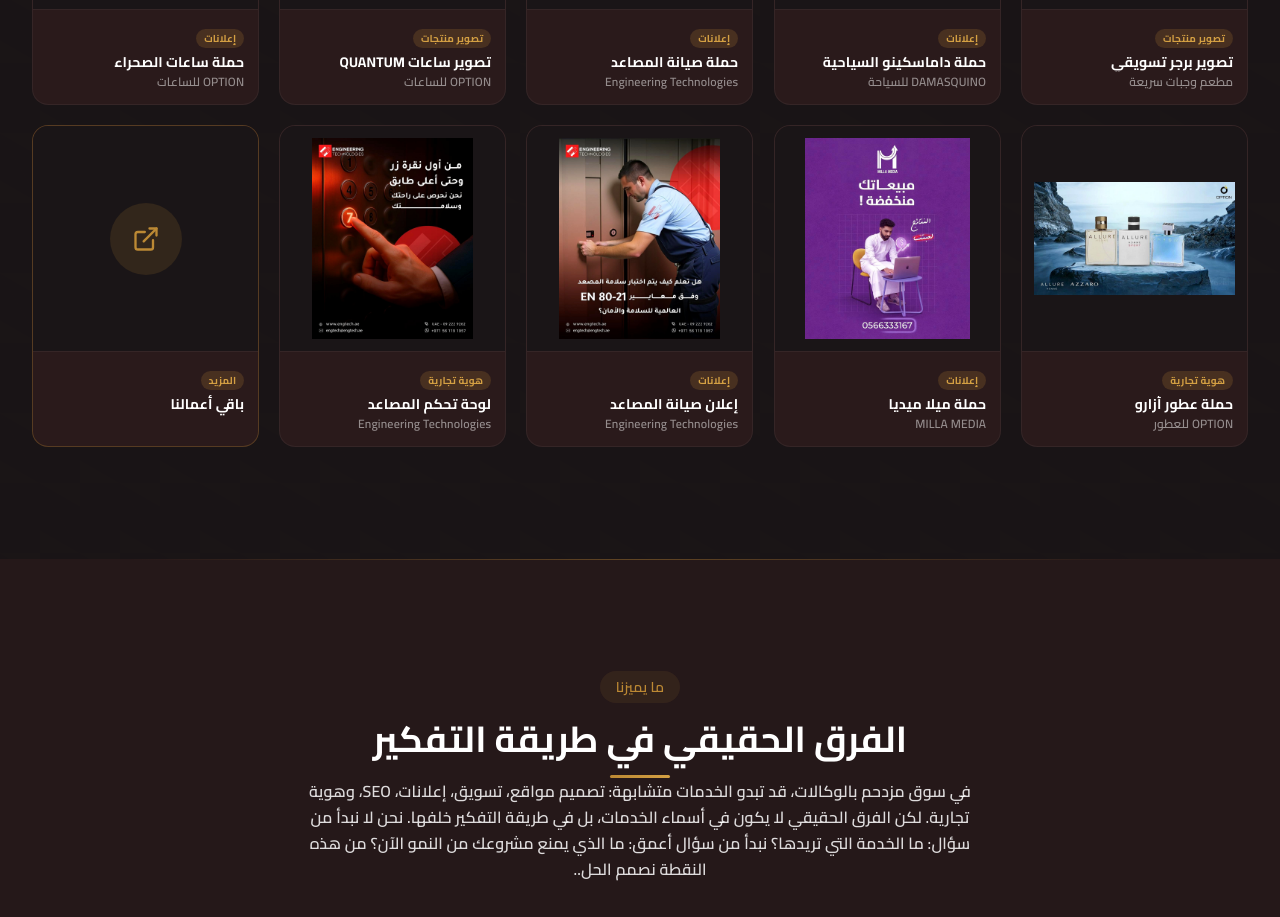
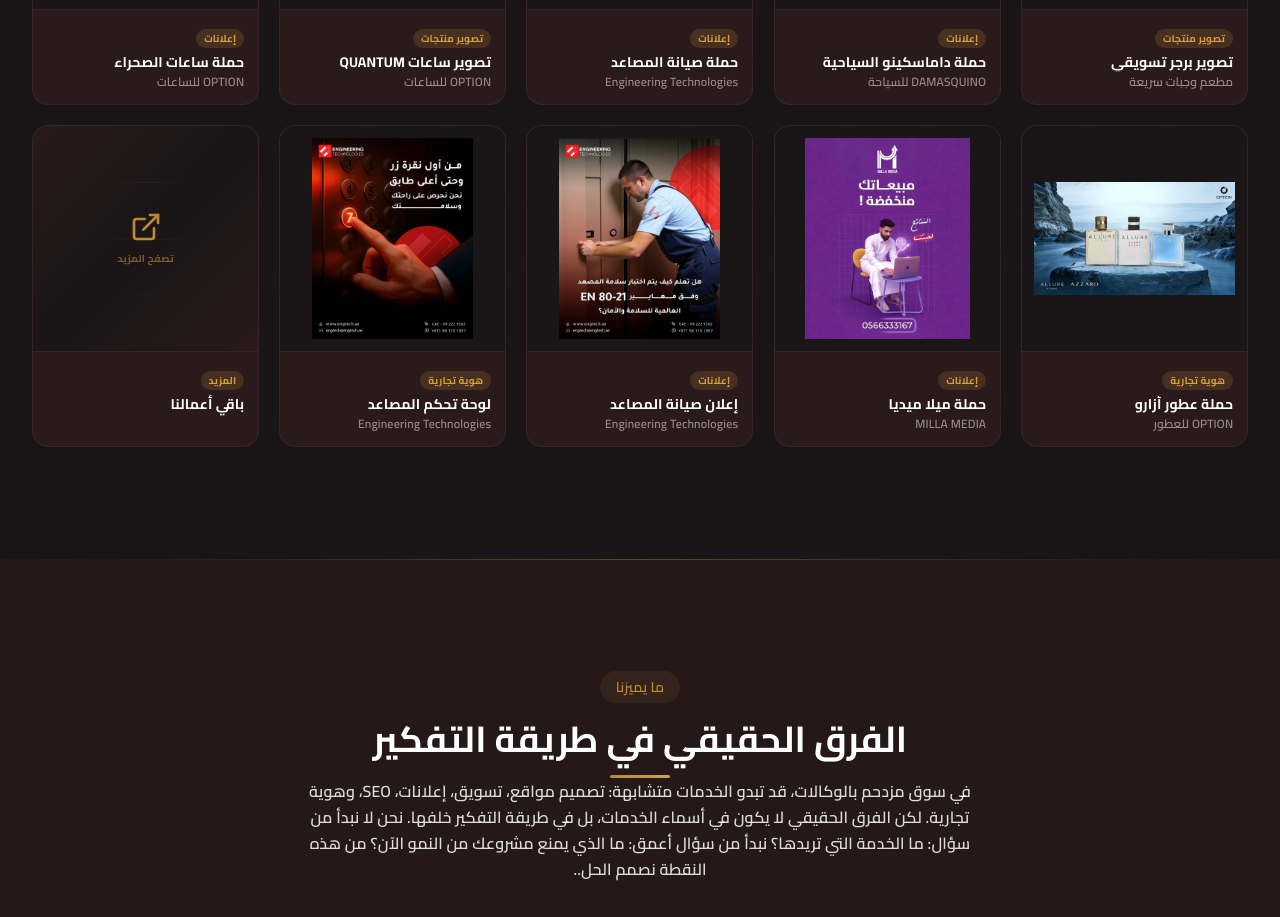
Before and after one commit to fhrrutedf/zero2one-static-, a Next.js app: page / in a window 1280 px wide. Shown: the part 3860-4777 px from the top of the page. Built offline with nearby package versions, Linux system fonts and the light colour scheme.

Commit message:
fix: remove circle from works card, fix Hero button to #results, clean up portfolio references

```diff
--- a/src/components/Hero.tsx
+++ b/src/components/Hero.tsx
@@ -79,7 +79,7 @@
             <a href="#services" onClick={(e) => { e.preventDefault(); document.querySelector('#services')?.scrollIntoView({ behavior: 'smooth' }); }} className="w-full sm:w-auto px-6 sm:px-8 py-3.5 sm:py-4 rounded-full bg-[#bc8934] text-white font-semibold text-base sm:text-lg hover:bg-[#9a6e2a] transition-all duration-300 shadow-lg shadow-[#bc8934]/25 hover:shadow-[#bc8934]/40 text-center">
               {t('hero_btn_services')}
             </a>
-            <a href="#portfolio" onClick={(e) => { e.preventDefault(); document.querySelector('#portfolio')?.scrollIntoView({ behavior: 'smooth' }); }} className="w-full sm:w-auto px-6 sm:px-8 py-3.5 sm:py-4 rounded-full border border-[#bc8934]/30 text-[#bc8934] font-semibold text-base sm:text-lg hover:bg-[#bc8934]/10 transition-all duration-300 text-center">
+            <a href="#results" onClick={(e) => { e.preventDefault(); document.querySelector('#results')?.scrollIntoView({ behavior: 'smooth' }); }} className="w-full sm:w-auto px-6 sm:px-8 py-3.5 sm:py-4 rounded-full border border-[#bc8934]/30 text-[#bc8934] font-semibold text-base sm:text-lg hover:bg-[#bc8934]/10 transition-all duration-300 text-center">
               {t('hero_btn_portfolio')}
             </a>
           </div>
--- a/src/components/Results.tsx
+++ b/src/components/Results.tsx
@@ -310,18 +310,26 @@
           {/* "باقي أعمالنا" Card - same style as other cards */}
           {activeFilter === 'all' && (
             <div
-              className={`results-card group relative rounded-xl sm:rounded-2xl overflow-hidden cursor-pointer bg-[#2a1a1b] border border-[#bc8934]/30 hover:border-[#bc8934]/60 transition-all duration-500 hover:shadow-lg hover:shadow-[#bc8934]/20 ${visible ? 'animate-scale-up' : 'opacity-0'}`}
+              className={`results-card group relative rounded-xl sm:rounded-2xl overflow-hidden cursor-pointer bg-[#2a1a1b] border border-white/5 transition-all duration-500 hover:border-[#bc8934]/30 ${visible ? 'animate-scale-up' : 'opacity-0'}`}
               style={{ animationDelay: `${filteredWorks.length * 60}ms` }}
               onClick={openPortfolioViewer}
             >
-              {/* Image area - matching other cards with centered icon */}
-              <div className="relative aspect-square bg-[#1a1517] flex items-center justify-center">
-                <div className="w-14 h-14 sm:w-18 sm:h-18 rounded-full bg-[#bc8934]/15 flex items-center justify-center group-hover:bg-[#bc8934]/25 group-hover:scale-110 transition-all duration-500">
-                  <ExternalLink size={24} className="text-[#bc8934] sm:w-7 sm:h-7" />
+              {/* Image area - gradient background like other cards */}
+              <div className="relative aspect-square bg-gradient-to-br from-[#2a1a1b] via-[#1a1517] to-[#2a1a1b] flex items-center justify-center">
+                {/* Subtle decorative lines like other project images */}
+                <div className="absolute inset-0 opacity-20">
+                  <div className="absolute top-1/4 left-1/4 w-1/2 h-px bg-gradient-to-r from-transparent via-[#bc8934]/40 to-transparent" />
+                  <div className="absolute top-1/2 left-1/6 w-2/3 h-px bg-gradient-to-r from-transparent via-[#bc8934]/30 to-transparent" />
+                  <div className="absolute bottom-1/4 left-1/3 w-1/3 h-px bg-gradient-to-r from-transparent via-[#bc8934]/20 to-transparent" />
                 </div>
-                {/* Hover indicator */}
+                {/* Icon without circle */}
+                <div className="flex flex-col items-center gap-2 group-hover:scale-110 transition-transform duration-500">
+                  <ExternalLink size={28} className="text-[#bc8934] sm:w-8 sm:h-8" />
+                  <span className="text-[#bc8934]/60 text-[9px] sm:text-[10px] font-bold">{isRTL ? 'تصفح المزيد' : 'Browse More'}</span>
+                </div>
+                {/* Zoom icon on hover - same as other cards */}
                 <div className="absolute top-2 right-2 sm:top-3 sm:right-3 w-7 h-7 sm:w-9 sm:h-9 rounded-full bg-[#bc8934]/80 flex items-center justify-center opacity-0 group-hover:opacity-100 transition-opacity duration-300">
-                  {isRTL ? <ArrowLeft size={14} className="text-white sm:w-4 sm:h-4" /> : <ChevronRight size={14} className="text-white sm:w-4 sm:h-4" />}
+                  <ZoomIn size={14} className="text-white sm:w-4 sm:h-4" />
                 </div>
               </div>
 
```
Also changed, not shown: 2 other files (tests, documents, lock files or other folders).
